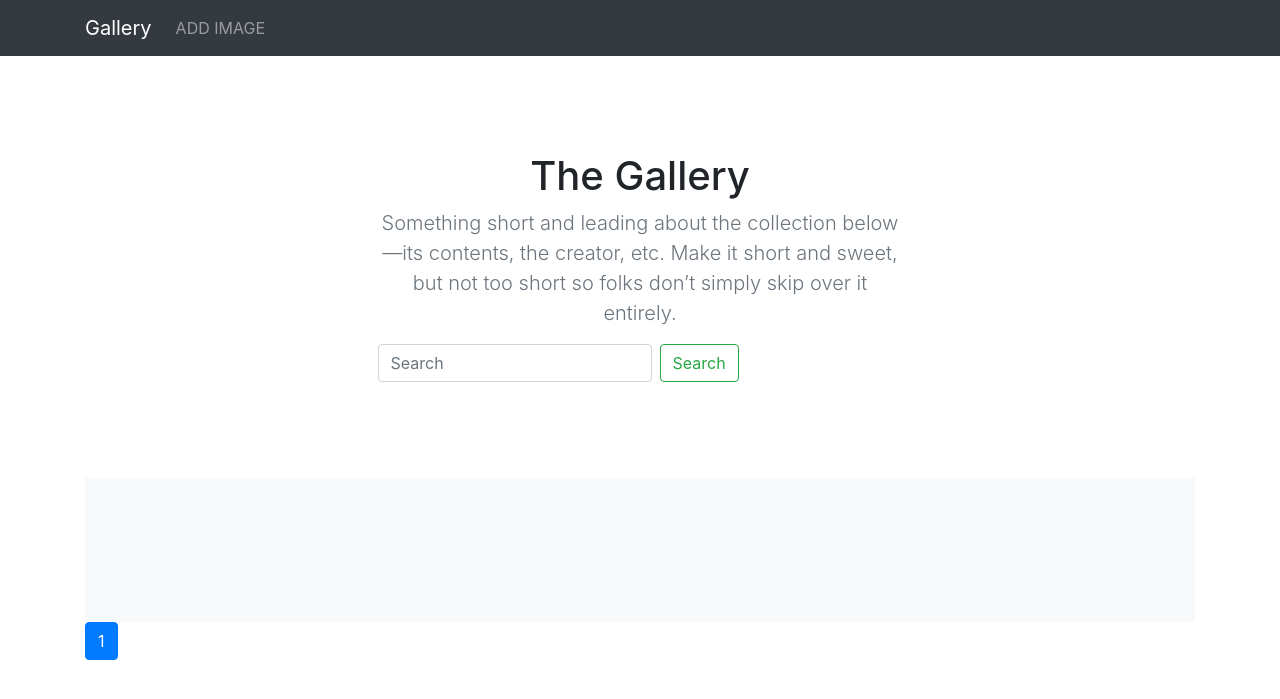
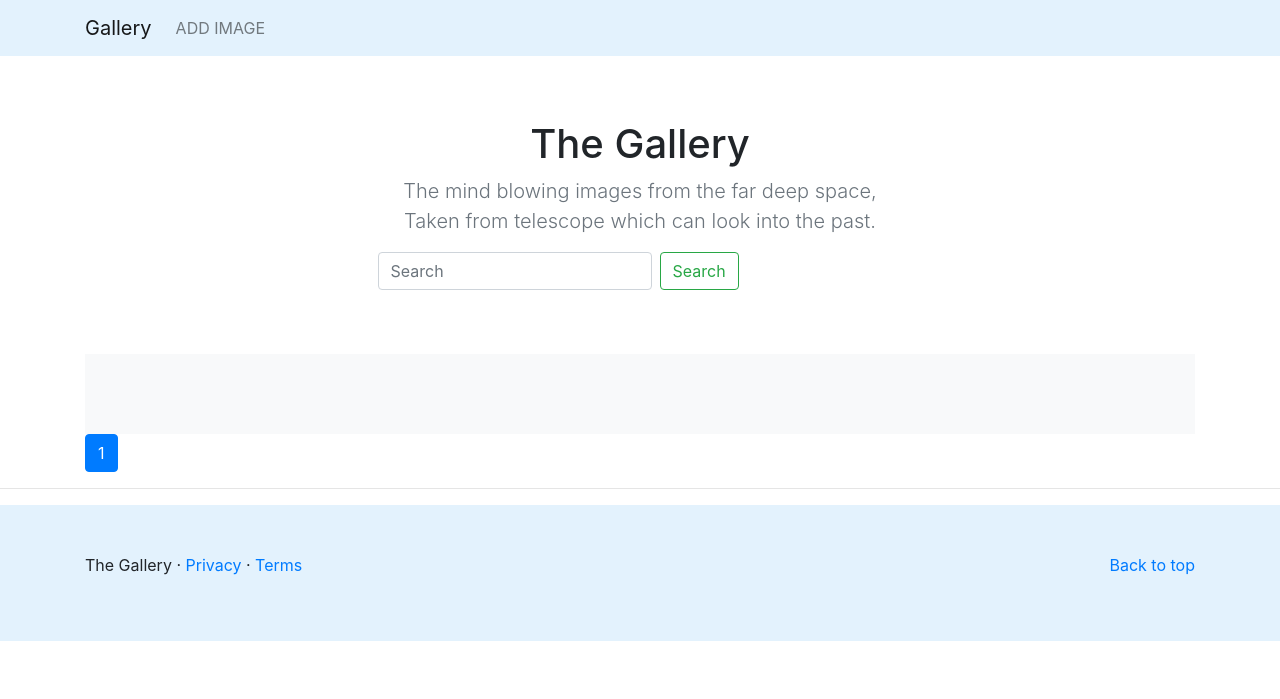
Before and after one commit to samirpatil2000/HackerEarth, a Django app: page / in a window 1280 px wide. Shown: the top 699 px of the page. Run offline with Django 4.2, Linux system fonts and the light colour scheme; data that the repository does not hold is empty; some libraries are stand-ins or nearby versions.

Commit message:
[ADD] Footer added and Ui changes

```diff
--- a/gallery/views.py
+++ b/gallery/views.py
@@ -12,7 +12,7 @@ class ImageListView(ListView):
 
     model = Image
     context_object_name = 'images'
-    paginate_by = 9
+    paginate_by = 3
     template_name = 'gallery/image_list.html'
 
     def get_queryset(self):
--- a/templates/gallery/base.html
+++ b/templates/base.html
@@ -22,7 +22,7 @@
     </style>
 </head>
   <body>
-{% include 'gallery/navbar.html' %}
+{% include 'navbar.html' %}
   <div class="container">
 
        {% if messages %}
@@ -39,4 +39,5 @@
       {% endif %}
     {% block content %} {% endblock %}
   </div>
+{% include 'footer.html' %}
   </body>
--- /dev/null
+++ b/templates/footer.html
@@ -0,0 +1,7 @@
+<hr class="featurette-divider">
+  <footer class="footer-light " style="background-color: #e3f2fd; padding-top: 3rem; padding-bottom: 3rem">
+      <div class="container" >
+            <p class="float-right" ><a href="#">Back to top</a></p>
+            <p>The Gallery · <a href="#">Privacy</a> · <a href="#">Terms</a></p>
+      </div>
+  </footer>
--- a/templates/gallery/image_detail.html
+++ b/templates/gallery/image_detail.html
@@ -1,4 +1,4 @@
-{% extends 'gallery/base.html' %}
+{% extends 'base.html' %}
 {% load static %}
 
 {% block title %}
--- a/templates/gallery/image_form.html
+++ b/templates/gallery/image_form.html
@@ -1,4 +1,4 @@
-{% extends 'gallery/base.html' %}
+{% extends 'base.html' %}
 {% load static %}
 {% load crispy_forms_tags %}
 {% block title %}New Image{% endblock %}
--- a/templates/gallery/image_list.html
+++ b/templates/gallery/image_list.html
@@ -1,4 +1,4 @@
-{% extends 'gallery/base.html' %}
+{% extends 'base.html' %}
 {% load static %}
 
 {% block style %}
@@ -6,23 +6,23 @@
 {% block content %}
 
 
-    <section class="py-5 text-center container">
+    <section class="py-5 text-center container" style="margin-top: -2rem; margin-bottom: -2rem;">
         <div class="row py-lg-5">
           <div class="col-lg-6 col-md-8 mx-auto">
             <h1 class="fw-light">The Gallery</h1>
-            <p class="lead text-muted">Something short and leading about the collection below—its contents, the creator, etc. Make it short and sweet, but not too short so folks don’t simply skip over it entirely.</p>
+            <p class="lead text-muted">The mind blowing images from the far deep space, Taken from telescope which can look into the past.</p>
 
                 <form class="form-inline center" method="GET">
                   <input class="form-control mr-sm-2" type="search" name="search" placeholder="Search" aria-label="Search" value="{{ request.GET.search }}">
-                  <button class="btn btn-outline-success my-2 my-sm-0" type="submit" value="Search Image">Search</button>
+                  <button class="btn btn-outline-success my-2 my-sm-0" style="align-content: center" type="submit" value="Search Image">Search</button>
                 </form>
           </div>
         </div>
    </section>
 
 
-    <div class="album py-5 bg-light">
-        <div class="row" style="padding-bottom: 3rem">
+    <div class="album py-4 bg-light" style="padding-left: 1rem; padding-right: 1.5rem;">
+        <div class="row" style="padding-bottom: 2rem">
         {% for image in  images %}
             <div class="col-sm-4"><div class="card" style="width: 22rem; margin-bottom: 2rem">
                   <img class="card-img-top" src="{{ image.url }}" style="height: 20rem;" alt="Card image cap">
--- a/templates/gallery/navbar.html
+++ b/templates/navbar.html
@@ -1,5 +1,5 @@
 {% load static %}
-<nav class="navbar navbar-dark bg-dark navbar-expand-lg">
+<nav class="navbar navbar-light navbar-expand-lg" style="background-color: #e3f2fd;">
     <div class="container">
         <a href="{% url 'images' %}" class="navbar-brand">Gallery</a>
         <button
```
